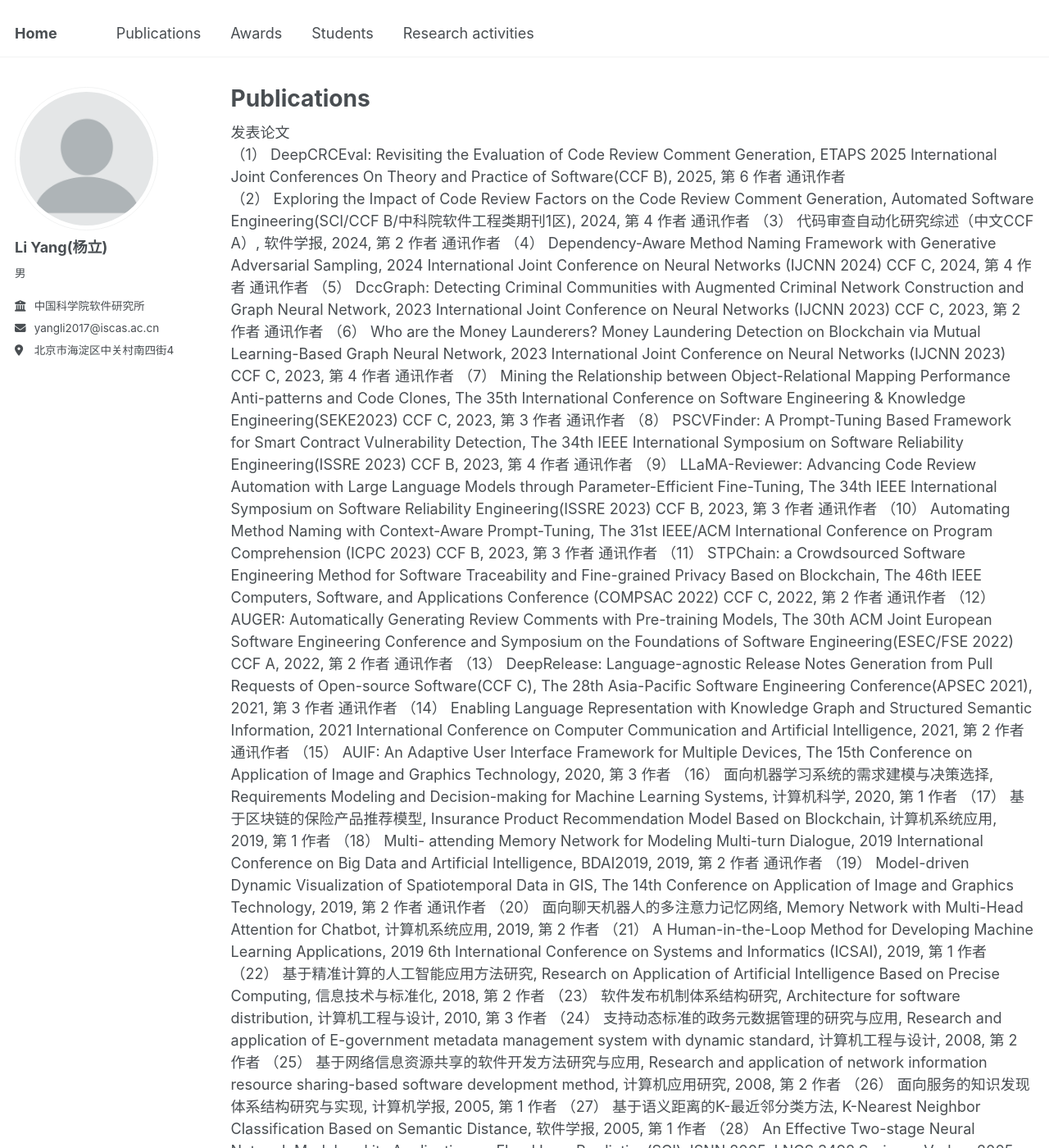
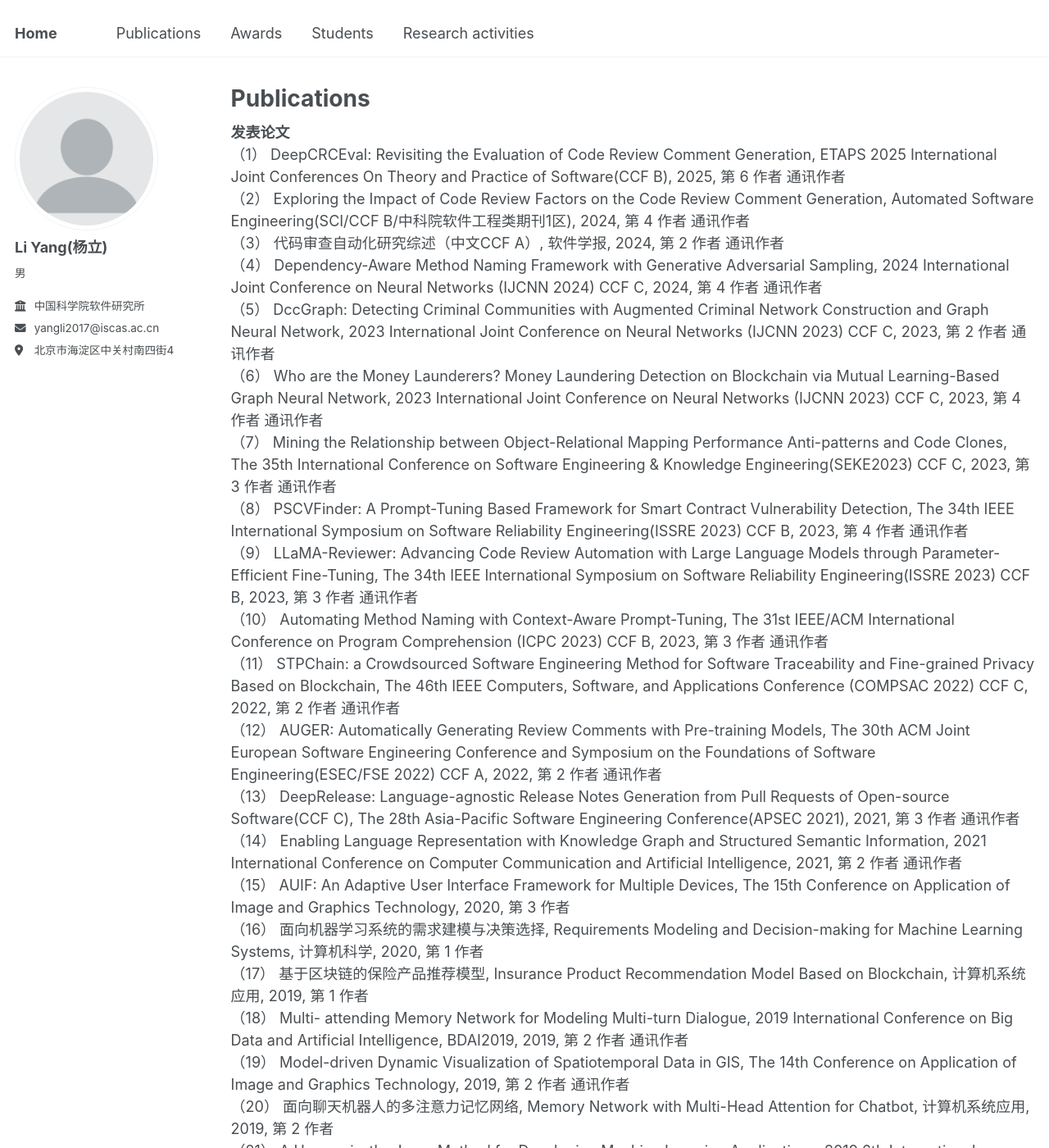
Before and after one commit to yangli8953/yangli8953.github.io, a Jekyll site: the page built from _pages/publications.html, in a window 1280 px wide and 1400 px high. Shown: the whole window at 82% size. Built offline with Jekyll 4.4.1, drawn with Linux system fonts in a browser that asks for light colours; some of the changed text lies outside the part shown.

Commit message:
Update publications.html

```diff
--- a/_pages/publications.html
+++ b/_pages/publications.html
@@ -6,74 +6,74 @@ author_profile: true
 ---
 
 
-发表论文
+<b>发表论文</b>
 <br />
 （1） DeepCRCEval: Revisiting the Evaluation of Code Review Comment Generation, ETAPS 2025 International Joint Conferences On Theory and Practice of Software(CCF B), 2025, 第 6 作者  通讯作者
 <br />
 （2） Exploring the Impact of Code Review Factors on the Code Review Comment Generation, Automated Software Engineering(SCI/CCF B/中科院软件工程类期刊1区), 2024, 第 4 作者  通讯作者
-
+<br />
 （3） 代码审查自动化研究综述（中文CCF A）, 软件学报, 2024, 第 2 作者  通讯作者
-
+<br />
 （4） Dependency-Aware Method Naming Framework with Generative Adversarial Sampling, 2024 International Joint Conference on Neural Networks (IJCNN 2024) CCF C, 2024, 第 4 作者  通讯作者
-
+<br />
 （5） DccGraph: Detecting Criminal Communities with Augmented Criminal Network Construction and Graph Neural Network, 2023 International Joint Conference on Neural Networks (IJCNN 2023) CCF C, 2023, 第 2 作者  通讯作者
-
+<br />
 （6） Who are the Money Launderers? Money Laundering Detection on Blockchain via Mutual Learning-Based Graph Neural Network, 2023 International Joint Conference on Neural Networks (IJCNN 2023) CCF C, 2023, 第 4 作者  通讯作者
-
+<br />
 （7） Mining the Relationship between Object-Relational Mapping Performance Anti-patterns and Code Clones, The 35th International Conference on Software Engineering & Knowledge Engineering(SEKE2023) CCF C, 2023, 第 3 作者  通讯作者
-
+<br />
 （8） PSCVFinder: A Prompt-Tuning Based Framework for Smart Contract Vulnerability Detection, The 34th IEEE International Symposium on Software Reliability Engineering(ISSRE 2023) CCF B, 2023, 第 4 作者  通讯作者
-
+<br />
 （9） LLaMA-Reviewer: Advancing Code Review Automation with Large Language Models through Parameter-Efficient Fine-Tuning, The 34th IEEE International Symposium on Software Reliability Engineering(ISSRE 2023) CCF B, 2023, 第 3 作者  通讯作者
-
+<br />
 （10） Automating Method Naming with Context-Aware Prompt-Tuning, The 31st IEEE/ACM International Conference on Program Comprehension (ICPC 2023) CCF B, 2023, 第 3 作者  通讯作者
-
+<br />
 （11） STPChain: a Crowdsourced Software Engineering Method for Software Traceability and Fine-grained Privacy Based on Blockchain, The 46th IEEE Computers, Software, and Applications Conference (COMPSAC 2022) CCF C, 2022, 第 2 作者  通讯作者
-
+<br />
 （12） AUGER: Automatically Generating Review Comments with Pre-training Models, The 30th ACM Joint European Software Engineering Conference and Symposium on the Foundations of Software Engineering(ESEC/FSE 2022) CCF A, 2022, 第 2 作者  通讯作者
-
+<br />
 （13） DeepRelease: Language-agnostic Release Notes Generation from Pull Requests of Open-source Software(CCF C), The 28th Asia-Pacific Software Engineering Conference(APSEC 2021), 2021, 第 3 作者  通讯作者
-
+<br />
 （14） Enabling Language Representation with Knowledge Graph and Structured Semantic Information, 2021 International Conference on Computer Communication and Artificial Intelligence, 2021, 第 2 作者  通讯作者
-
+<br />
 （15） AUIF: An Adaptive User Interface Framework for Multiple Devices, The 15th Conference on Application of Image and Graphics Technology, 2020, 第 3 作者
-
+<br />
 （16） 面向机器学习系统的需求建模与决策选择, Requirements Modeling and Decision-making for Machine Learning Systems, 计算机科学, 2020, 第 1 作者
-
+<br />
 （17） 基于区块链的保险产品推荐模型, Insurance Product Recommendation Model Based on Blockchain, 计算机系统应用, 2019, 第 1 作者
-
+<br />
 （18） Multi- attending Memory Network for Modeling Multi-turn Dialogue, 2019 International Conference on Big Data and Artificial Intelligence, BDAI2019, 2019, 第 2 作者  通讯作者
-
+<br />
 （19） Model-driven Dynamic Visualization of Spatiotemporal Data in GIS, The 14th Conference on Application of Image and Graphics Technology, 2019, 第 2 作者  通讯作者
-
+<br />
 （20） 面向聊天机器人的多注意力记忆网络, Memory Network with Multi-Head Attention for Chatbot, 计算机系统应用, 2019, 第 2 作者
-
+<br />
 （21） A Human-in-the-Loop Method for Developing Machine Learning Applications, 2019 6th International Conference on Systems and Informatics (ICSAI), 2019, 第 1 作者
-
+<br />
 （22） 基于精准计算的人工智能应用方法研究, Research on Application of Artificial Intelligence Based on Precise Computing, 信息技术与标准化, 2018, 第 2 作者
-
+<br />
 （23） 软件发布机制体系结构研究, Architecture for software distribution, 计算机工程与设计, 2010, 第 3 作者
-
+<br />
 （24） 支持动态标准的政务元数据管理的研究与应用, Research and application of E-government metadata management system with dynamic standard, 计算机工程与设计, 2008, 第 2 作者
-
+<br />
 （25） 基于网络信息资源共享的软件开发方法研究与应用, Research and application of network information resource sharing-based software development method, 计算机应用研究, 2008, 第 2 作者
-
+<br />
 （26） 面向服务的知识发现体系结构研究与实现, 计算机学报, 2005, 第 1 作者
-
+<br />
 （27） 基于语义距离的K-最近邻分类方法, K-Nearest Neighbor Classification Based on Semantic Distance, 软件学报, 2005, 第 1 作者
-
+<br />
 （28） An Effective Two-stage Neural Network Model and its Application on Flood Loss Prediction(SCI), ISNN 2005, LNCS 3498,Springer-Verlag, 2005, 第 1 作者
-
+<br />
 （29） 保险洪灾损失预测模型, Insurance Flood Loss Prediction Model, 计算机辅助设计与图形学学报, 2005, 第 1 作者
-
+<br />
 （30） OLAP系统中回退功能的设计与实现, Design and Implementation of the Backward Function in OLAP Systems, 计算机工程与科学, 2004, 第 3 作者
-
+<br />
 （31） 基于Cache的可回退OLAP系统研究与实现, The Research and Implementation of a Backable OLAP System Based on Cache, 计算机工程与应用, 2003, 第 1 作者
-
+<br />
 （32） 基于MVC模式的交互式分类规则发现模型, 2003全国软件与应用学术会议(NASAC)论文集, 2003, 第 1 作者
-
+<br />
 （33） 用FTP传输实现版本管理中的自动更新, 网管员世界, 2002, 第 2 作者
-
-发表著作
-
+<br />
+<b>发表著作</b>
+<br />
 （1） 网络流行病学, 科学出版社, 2024-06, 第 5 作者
```
